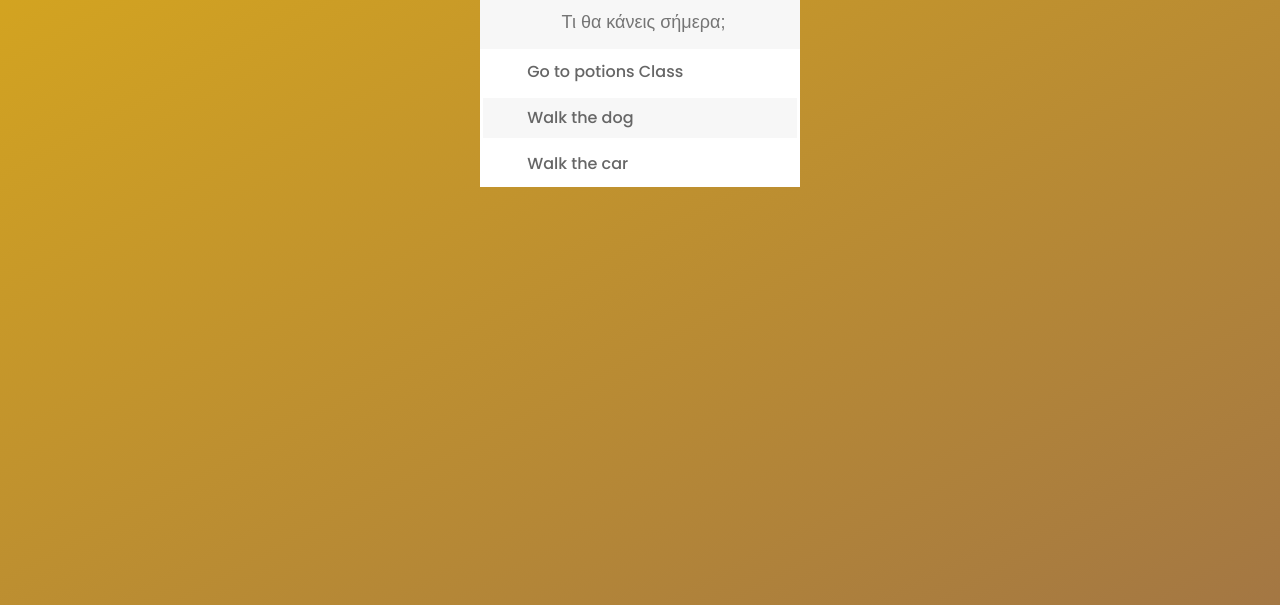
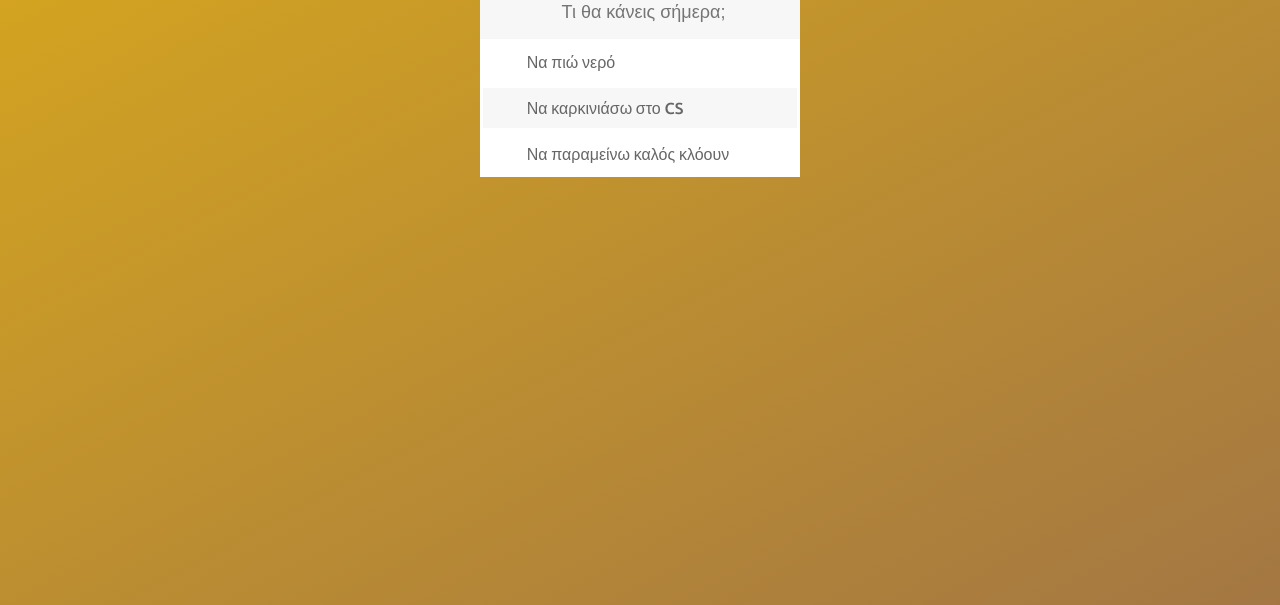
Before and after one commit to alexandrosang21/TodoList, a plain HTML site: page index.html in a window 1280 px wide. Shown: the part 195-800 px from the top of the page. Drawn offline with Linux system fonts and the light colour scheme.

Commit message:
Final with extras project

```diff
--- a/assets/css/style.css
+++ b/assets/css/style.css
@@ -1,5 +1,6 @@
 body {
-    font-family: 'Poppins', sans-serif;
+    /* font-family: 'Poppins', sans-serif; */
+    font-family: 'Ubuntu', sans-serif;
     font-weight: 500;
     background: linear-gradient(152deg, #ffcd00, #2500a0);
     background-size: 400% 400%;
--- a/assets/js/script.js
+++ b/assets/js/script.js
@@ -9,12 +9,19 @@ $('ul').on('click', 'span', function(event) {
 	event.stopPropagation();
 });
 
-$("input[type='text']").keypress(function(event) {
+$("input[type='text']").on('keypress', function(event) {
 	if (event.which === 13) {
 		//grabbing new todo text from input
 		let todotext = $(this).val();
-		//create a new li to and ad to ul with append()
-		$('ul').append('<li><span><i class="fas fa-trash"></i> </span> ' + todotext + '</li>');
+		//check if input is blank
+		if (!todotext == '') {
+			if (todotext === 'skoupidi') {
+				alert('ESU EISAI SKOUPIDI');
+				location.replace('https://www.google.com/search?q=trash&tbm=isch');
+			}
+			//create a new li to and ad to ul with append()
+			$('ul').append('<li><span><i class="fas fa-trash"></i> </span> ' + todotext + '</li>');
+		}
 		event.currentTarget.value = '';
 	}
 });
--- a/index.html
+++ b/index.html
@@ -7,7 +7,8 @@
     <script src="assets/js/lib/jquery-3.5.1.min.js"></script>
     <link rel="stylesheet" href="assets/css/style.css">
     <link rel="icon" href="assets/images/favicon.ico" />
-    <link href="https://fonts.googleapis.com/css2?family=Poppins:wght@200;400;500;700&display=swap" rel="stylesheet">
+    <!-- <link href="https://fonts.googleapis.com/css2?family=Poppins:wght@200;400;500;700&display=swap" rel="stylesheet"> -->
+    <link href="https://fonts.googleapis.com/css2?family=Ubuntu:wght@300;400;500&display=swap" rel="stylesheet">
     <link rel="stylesheet" href="https://cdnjs.cloudflare.com/ajax/libs/font-awesome/5.14.0/css/all.min.css"
         integrity="sha512-1PKOgIY59xJ8Co8+NE6FZ+LOAZKjy+KY8iq0G4B3CyeY6wYHN3yt9PW0XpSriVlkMXe40PTKnXrLnZ9+fkDaog=="
         crossorigin="anonymous" />
@@ -18,9 +19,9 @@
         <h1>to-do list <i class="fas fa-plus" id="plusIcon"></i></h1>
         <input type="text" placeholder="Τι θα κάνεις σήμερα;" maxlength="34">
         <ul>
-            <li><span><i class="fas fa-trash"></i></span> Go to potions Class</li>
-            <li><span><i class="fas fa-trash"></i></span> Walk the dog</li>
-            <li><span><i class="fas fa-trash"></i></span> Walk the car</li>
+            <li><span><i class="fas fa-trash"></i></span> Να πιώ νερό</li>
+            <li><span><i class="fas fa-trash"></i></span> Να καρκινιάσω στο CS</li>
+            <li><span><i class="fas fa-trash"></i></span> Να παραμείνω καλός κλόουν</li>
         </ul>
     </div>
 
```
